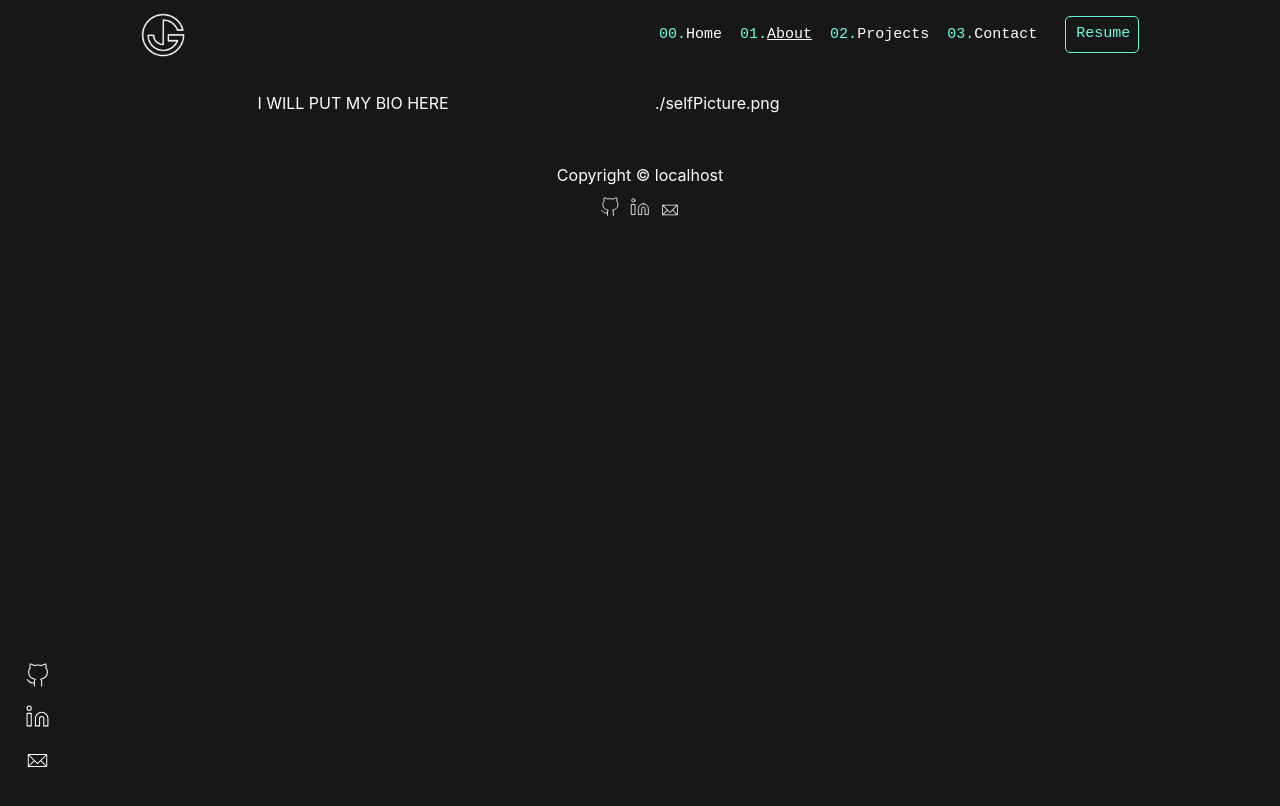
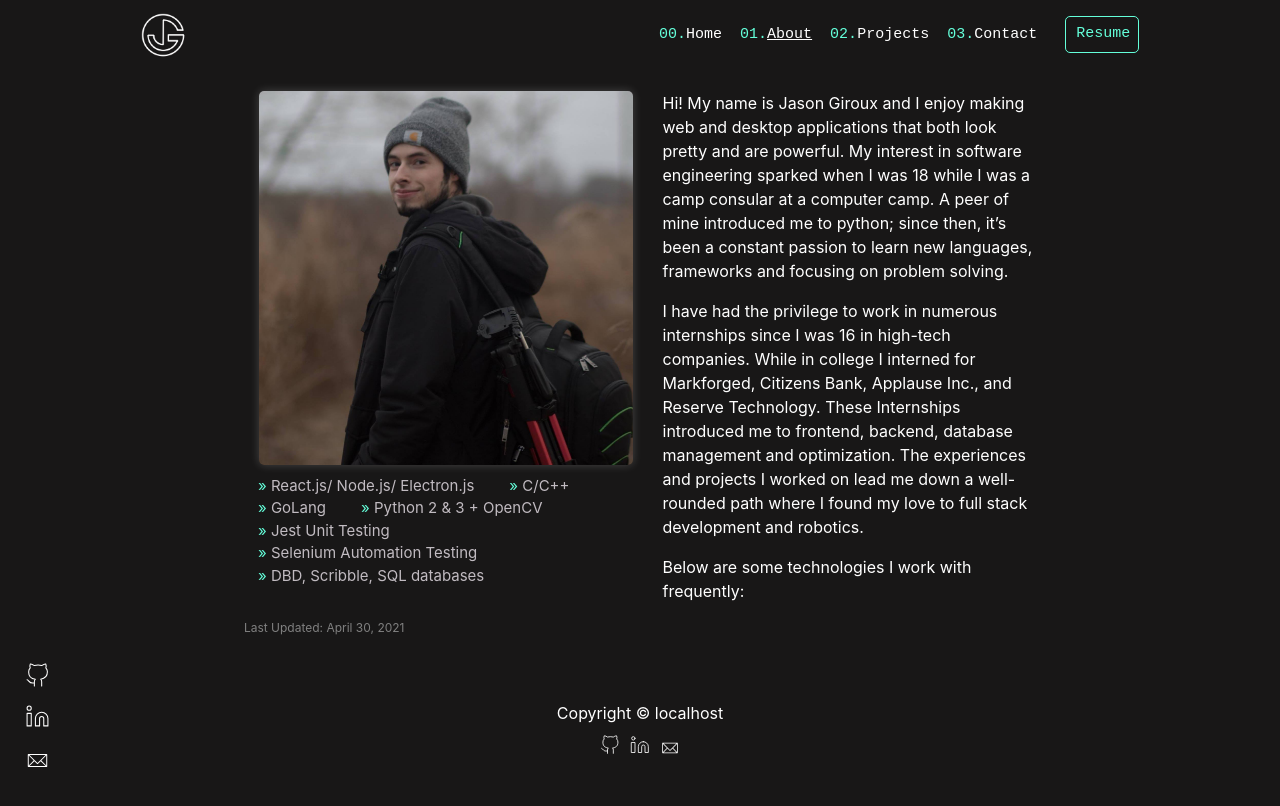
Before and after one commit to jaysongiroux/Personal-Website, a React (Create React App) app: page /about in a window 1280 px wide. Shown: the top 806 px of the page. Built offline with nearby package versions, Linux system fonts and the light colour scheme.

Commit message:
about page
Signed-off-by: jaysongiroux <46802437+jaysongiroux@users.noreply.github.com>

```diff
--- a/public/index.html
+++ b/public/index.html
@@ -2,6 +2,7 @@
 <html lang="en">
   <head>
     <meta charset="utf-8" />
+    <meta name="viewport" content="width=device-width,initial-scale=1,maximum-scale=1" />
     <link rel="icon" href="%PUBLIC_URL%/jg_logo.png" />
     <meta name="viewport" content="width=device-width, initial-scale=1" />
     <meta name="theme-color" content="#000000" />
--- a/src/App.js
+++ b/src/App.js
@@ -4,14 +4,14 @@ import { Navigation, Footer, Home, About, Contact, Projects, SideLinks } from ".
 function App() {
   return (
       <div className="App">
-        <Router>
+          <Router>
           <Navigation />
             <SideLinks />
           <Switch>
             <Route path="/" exact component={() => <Home />} />
-            <Route path="/about" exact component={() => <About />} />
-            <Route path="/contact" exact component={() => <Contact />} />
-              <Route path="/projects" exact component={() => <Projects />} />
+            <Route path="/about" component={() => <About />} />
+            <Route path="/contact"  component={() => <Contact />} />
+              <Route path="/projects" component={() => <Projects />} />
           </Switch>
           <Footer />
         </Router>
--- a/src/components/About.jsx
+++ b/src/components/About.jsx
@@ -1,15 +1,21 @@
-import React from "react";
+import React from 'react';
 import SideBySide from "./SideBySide"
+import {information} from './data-files/information'
 
 function About() {
+    const style = {
+        "paddingRight":"0"
+    }
     return (
         <div className="about">
-            <div className="container">
-                <SideBySide
-                    left={"I WILL PUT MY BIO HERE"}
-                    right={'./selfPicture.png'}
+                <div className="container" style={style}>
+                    <SideBySide
+                        info={information.bio.paragraphs}
+                        picture={information.bio.picture}
+                        updated={information.bio.updated}
+                        technologies={information.bio.technologies}
                     />
-            </div>
+                </div>
         </div>
     );
 }
--- a/src/components/GetInTouch.jsx
+++ b/src/components/GetInTouch.jsx
@@ -2,6 +2,9 @@ import React, {Component} from "react"
 
 export default class GetInTouch extends Component {
     render() {
+        const style = {
+            "text-decoration": "none"
+        }
         return (
             <div className={'getintouchContainer'}>
                 <div className={'intouchsmallbio'}>
@@ -14,9 +17,12 @@ export default class GetInTouch extends Component {
                 <p className={'longbio'}>
                     I love connecting and networking so lets talk! I am always looking for new opportunities and challenges. My inbox is always open.
                 </p>
-                <div className={'contactmeButton'}>
-                    Contact Me
-                </div>
+                <a href={'mailto:jaysongiroux@gmail.com'} style={style}>
+                    <div className={'contactmeButton'} >
+                        Contact Me
+                    </div>
+                </a>
+
             </div>
         )
     }
--- a/src/components/Greeting.jsx
+++ b/src/components/Greeting.jsx
@@ -5,7 +5,10 @@ class Greeting extends Component{
         super(props);
 
         this.state = {
-            loaded: ""
+            loaded: "",
+            style: {
+                "text-decoration":"none"
+            }
         }
     }
 
@@ -31,9 +34,11 @@ class Greeting extends Component{
                         I currently work at <a href="https://www.ainfosec.com/">Assured Information Security</a> as a Computer Engineer E1 on the Computer Architecture team along with being on various research and devlopment teams. Motivated by making a difference and driven by growing as an engineer!
                     </div>
                     <br />
-                    <div className={this.state.loaded ? "inTouch inTouchLoaded" : "inTouch"}>
-                        Get In Touch!
-                    </div>
+                    <a href={'mailto:jaysongirox@gmail.com'} style={this.state.style}>
+                        <div className={this.state.loaded ? "inTouch inTouchLoaded" : "inTouch"}>
+                            Get In Touch!
+                        </div>
+                    </a>
                 </div>
             );
         } else {
--- a/src/components/SideBySide.jsx
+++ b/src/components/SideBySide.jsx
@@ -1,20 +1,44 @@
 import React, {Component} from "react"
+import LanguageTag from './languageTag'
 
 export default class SideBySide extends Component {
     constructor(props){
-        super(props)
+        super(props);
+    }
+
+    createParagraphs(){
+        let para = this.props.info.map((item,index) =>
+            <p key={index}>{item}</p>
+        )
+        return para
+    }
+
+    createTechnologies(){
+        let techs = this.props.technologies.map((item,index) =>
+            <p key={index}>{item}</p>
+        )
+        return techs
     }
 
     render() {
         return (
             <div className={'threeTileContainer container'}>
                 <div className={'row'}>
-                    <div className={'col'}>
-                        {this.props.left}
+                    <div className={'col leftside'}>
+                        <img className={'aboutPicture'} src={this.props.picture} />
+                        {this.props.technologies &&
+                        <   LanguageTag languages={this.props.technologies} />
+                        }
                     </div>
                     <div className={'col'}>
-                        {this.props.right}
+                        {this.createParagraphs()}
                     </div>
+                </div>
+
+                <div className={'row updatedTexted'}>
+                    <p>
+                        Last Updated:    {this.props.updated}
+                    </p>
                 </div>
             </div>
         )
--- /dev/null
+++ b/src/components/data-files/information.js
@@ -0,0 +1,20 @@
+export const information = {
+    "bio": {
+        "paragraphs":[
+            "Hi! My name is Jason Giroux and I enjoy making web and desktop applications that both look pretty and are powerful. My interest in software engineering sparked when I was 18 while I was a camp consular at a computer camp. A peer of mine introduced me to python; since then, it’s been a constant passion to learn new languages, frameworks and focusing on problem solving. ",
+            "I have had the privilege to work in numerous internships since I was 16 in high-tech companies. While in college I interned for Markforged, Citizens Bank, Applause Inc., and Reserve Technology. These Internships introduced me to frontend, backend, database management and optimization. The experiences and projects I worked on lead me down a well-rounded path where I found my love to full stack development and robotics.",
+            "Below are some technologies I work with frequently:"
+        ],
+        "picture":"./jason.jpg",
+        "updated": "April 30, 2021",
+        "technologies":[
+            "React.js/ Node.js/ Electron.js",
+            "C/C++",
+            "GoLang",
+            "Python 2 & 3 + OpenCV",
+            "Jest Unit Testing",
+            "Selenium Automation Testing",
+            "DBD, Scribble, SQL databases"
+        ]
+    }
+}
--- a/src/components/side-links.jsx
+++ b/src/components/side-links.jsx
@@ -8,13 +8,16 @@ function sideLinks() {
         <div className="sideLinks">
             <ul>
                 <li className="github icon">
-                    <GithubSVG />
+                    <GithubSVG
+                    link={'https://github.com/jaysongiroux'}/>
                 </li>
                 <li className={'linkedin icon'}>
-                    <LinkedinSVG />
+                    <LinkedinSVG
+                    link={'https://www.linkedin.com/in/jasongiroux/'}/>
                 </li>
                 <li className={'email'}>
-                    <EmailSVG/>
+                    <EmailSVG
+                    link={'mailto:jaysongiroux@gmail.com'}/>
                 </li>
                 <div className={'vertBar'} />
             </ul>
--- a/src/index.css
+++ b/src/index.css
@@ -427,6 +427,23 @@ body {
   max-width: 140vh !important;
 }
 
+.aboutPicture{
+  width: 100%;
+  -webkit-border-radius: 5px;
+  -moz-border-radius: 5px;
+  border-radius: 5px;
+  box-shadow: 0px 0px 10px rgba(255, 255, 255, 0.2);
+}
+
+.leftside{
+  font-size: 15px;
+}
+
+.updatedTexted{
+  font-size: 12px;
+  color: grey;
+}
+
 @media (max-width: 1360px){
   .container{
     width: 80%;
@@ -577,6 +594,15 @@ body {
     width: 56vh;
   }
 
+  .row{
+    padding-bottom: 20px;
+  }
+
+  .col{
+    flex-basis: 100% !important;
+    padding-bottom: 20px;
+  }
+
   @keyframes comeUp {
     100% {
       transform: translateY(900px);
```
Also changed, not shown: public/jason.jpg (added).
